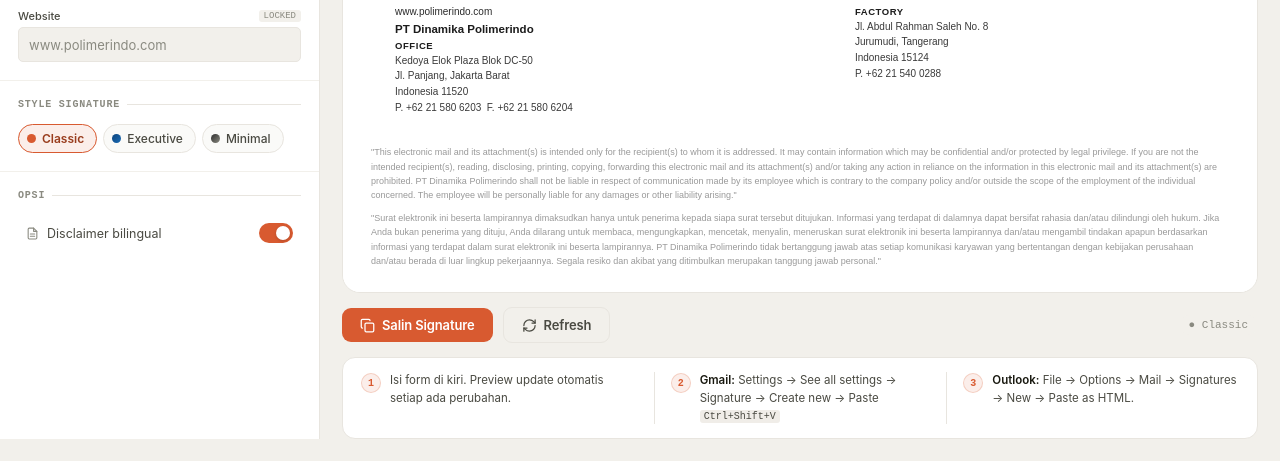
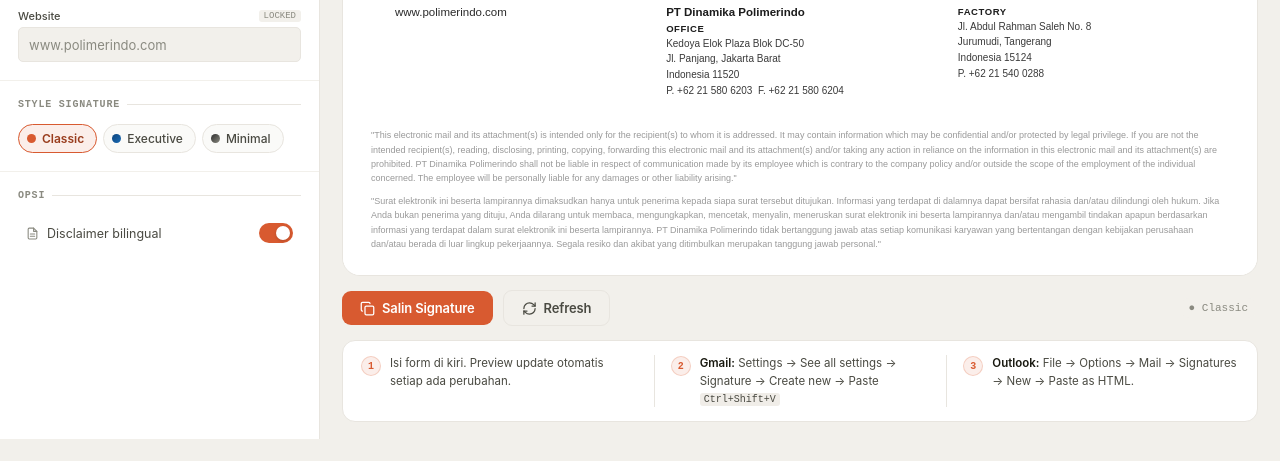
Before and after one commit to faturrukamen/SignaturemailDinamika, a plain HTML site: page index.html in a window 1280 px wide. Shown: the part 361-822 px from the top of the page. Drawn offline with Linux system fonts and the light colour scheme.

Commit message:
Responsive bottom: 3-col desktop, 2-col mobile via @media query in signature HTML + preview CSS

```diff
--- a/index.html
+++ b/index.html
@@ -160,6 +160,10 @@
   .btn { padding:8px 12px; font-size:12px; }
   .style-row { gap:4px; }
   .sty-pill { padding:5px 8px 5px 7px; font-size:11px; }
+  #sig-preview .dyn-col-www { display:none !important; }
+  #sig-preview .dyn-www-m { display:block !important; }
+  #sig-preview .dyn-col-office { width:57% !important; }
+  #sig-preview .dyn-col-factory { width:43% !important; }
 }
 </style>
 </head>
@@ -411,17 +415,20 @@
   const bottomSection =
     '<table cellpadding="0" cellspacing="0" border="0" role="presentation" width="100%" style="width:100%;border-collapse:collapse;background-color:#ffffff;table-layout:fixed;">'
     + '<tr>'
-    + '<td valign="top" align="left" width="55%" style="width:55%;padding:18px 12px 18px 24px;font-family:Arial,Helvetica,sans-serif;">'
-    + '<div style="font-family:Arial,Helvetica,sans-serif;font-size:10px;color:#2a2a2a;margin-bottom:6px;"><a href="https://www.polimerindo.com" style="color:#2a2a2a;text-decoration:none;">www.polimerindo.com</a></div>'
-    + '<div style="font-family:Arial,Helvetica,sans-serif;font-size:11.5px;font-weight:700;color:#1c1c1c;margin-bottom:5px;word-break:break-word;">PT Dinamika Polimerindo</div>'
-    + '<div style="font-family:Arial,Helvetica,sans-serif;font-size:9.5px;font-weight:700;color:#1c1c1c;letter-spacing:0.06em;text-transform:uppercase;margin-bottom:2px;">OFFICE</div>'
-    + '<div style="font-family:Arial,Helvetica,sans-serif;font-size:10px;font-weight:400;color:#3a3a3a;line-height:1.55;margin-bottom:3px;">Kedoya Elok Plaza Blok DC-50<br />Jl. Panjang, Jakarta Barat<br />Indonesia 11520</div>'
-    + '<div style="font-family:Arial,Helvetica,sans-serif;font-size:10px;color:#3a3a3a;">P. +62 21 580 6203&nbsp;&nbsp;F. +62 21 580 6204</div>'
+    + '<td class="dyn-col-www" valign="top" align="left" width="33%" style="width:33%;padding:18px 12px 18px 24px;font-family:Arial,Helvetica,sans-serif;font-size:11.5px;color:#2a2a2a;font-weight:400;">'
+    + '<a href="https://www.polimerindo.com" style="color:#2a2a2a;text-decoration:none;">www.polimerindo.com</a>'
     + '</td>'
-    + '<td valign="top" align="left" width="45%" style="width:45%;padding:18px 20px 18px 12px;font-family:Arial,Helvetica,sans-serif;">'
-    + '<div style="font-family:Arial,Helvetica,sans-serif;font-size:9.5px;font-weight:700;color:#1c1c1c;letter-spacing:0.06em;text-transform:uppercase;margin-bottom:2px;">FACTORY</div>'
-    + '<div style="font-family:Arial,Helvetica,sans-serif;font-size:10px;font-weight:400;color:#3a3a3a;line-height:1.55;margin-bottom:3px;">Jl. Abdul Rahman Saleh No. 8<br />Jurumudi, Tangerang<br />Indonesia 15124</div>'
-    + '<div style="font-family:Arial,Helvetica,sans-serif;font-size:10px;color:#3a3a3a;">P. +62 21 540 0288</div>'
+    + '<td class="dyn-col-office" valign="top" align="left" width="34%" style="width:34%;padding:18px 12px;font-family:Arial,Helvetica,sans-serif;">'
+    + '<div class="dyn-www-m" style="display:none;font-family:Arial,Helvetica,sans-serif;font-size:10px;color:#2a2a2a;margin-bottom:6px;"><a href="https://www.polimerindo.com" style="color:#2a2a2a;text-decoration:none;">www.polimerindo.com</a></div>'
+    + '<div style="font-family:Arial,Helvetica,sans-serif;font-size:11.5px;font-weight:700;color:#1c1c1c;margin-bottom:5px;word-break:break-word;text-align:left;">PT Dinamika Polimerindo</div>'
+    + '<div style="font-family:Arial,Helvetica,sans-serif;font-size:9.5px;font-weight:700;color:#1c1c1c;letter-spacing:0.06em;text-transform:uppercase;margin-bottom:2px;text-align:left;">OFFICE</div>'
+    + '<div style="font-family:Arial,Helvetica,sans-serif;font-size:10px;font-weight:400;color:#3a3a3a;line-height:1.55;margin-bottom:3px;text-align:left;">Kedoya Elok Plaza Blok DC-50<br />Jl. Panjang, Jakarta Barat<br />Indonesia 11520</div>'
+    + '<div style="font-family:Arial,Helvetica,sans-serif;font-size:10px;color:#3a3a3a;text-align:left;">P. +62 21 580 6203&nbsp;&nbsp;F. +62 21 580 6204</div>'
+    + '</td>'
+    + '<td class="dyn-col-factory" valign="top" align="left" width="33%" style="width:33%;padding:18px 24px 18px 12px;font-family:Arial,Helvetica,sans-serif;">'
+    + '<div style="font-family:Arial,Helvetica,sans-serif;font-size:9.5px;font-weight:700;color:#1c1c1c;letter-spacing:0.06em;text-transform:uppercase;margin-bottom:2px;text-align:left;">FACTORY</div>'
+    + '<div style="font-family:Arial,Helvetica,sans-serif;font-size:10px;font-weight:400;color:#3a3a3a;line-height:1.55;margin-bottom:3px;text-align:left;">Jl. Abdul Rahman Saleh No. 8<br />Jurumudi, Tangerang<br />Indonesia 15124</div>'
+    + '<div style="font-family:Arial,Helvetica,sans-serif;font-size:10px;color:#3a3a3a;text-align:left;">P. +62 21 540 0288</div>'
     + '</td>'
     + '</tr>'
     + '</table>';
@@ -550,6 +557,13 @@
   return h;
 }
 
+const RESPONSIVE_STYLE = '<style type="text/css">@media only screen and (max-width:480px){'
+  + '.dyn-col-www{display:none!important}'
+  + '.dyn-www-m{display:block!important}'
+  + '.dyn-col-office{width:57%!important}'
+  + '.dyn-col-factory{width:43%!important}'
+  + '}</style>';
+
 function getSigHTML() {
   const n  = getVal('f-name')  || 'Nama Karyawan';
   const t  = getVal('f-title') || 'Jabatan';
@@ -557,9 +571,11 @@
   const em = getVal('f-email');
   const sd = getCheck('t-disclaimer');
   const eventBanners = getActiveEventBanners();
-  if (currentStyle === 'executive') return buildExecutive(n, t, wa, em, sd, eventBanners);
-  if (currentStyle === 'minimal')   return buildMinimal(n, t, wa, em, sd, eventBanners);
-  return buildClassic(n, t, wa, em, sd, eventBanners);
+  let body;
+  if (currentStyle === 'executive') body = buildExecutive(n, t, wa, em, sd, eventBanners);
+  else if (currentStyle === 'minimal') body = buildMinimal(n, t, wa, em, sd, eventBanners);
+  else body = buildClassic(n, t, wa, em, sd, eventBanners);
+  return RESPONSIVE_STYLE + body;
 }
 
 function renderPreview() {
```
